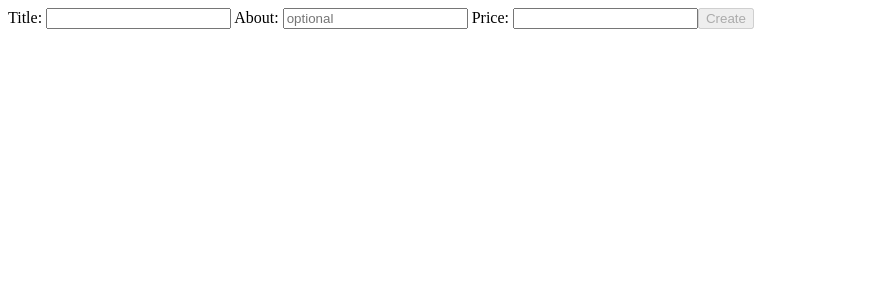
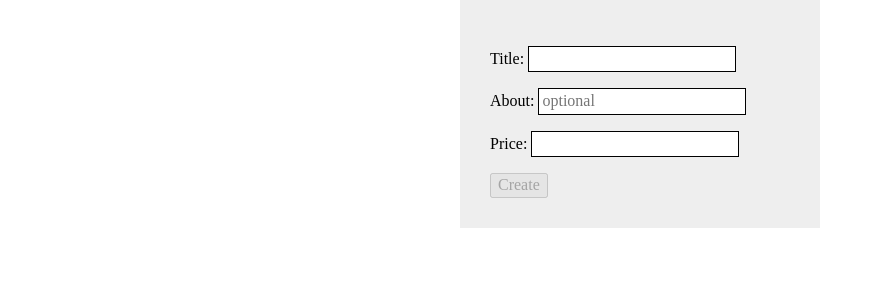
Before and after one commit to btbph/Wish-list-App, an Angular app: page /create in a window 1280 px wide. Shown: the top 300 px of the page, without its empty margins (0-875 px from the left). Built offline with nearby package versions, Linux system fonts and the light colour scheme.

Commit message:
finish layout

```diff
--- a/package.json
+++ b/package.json
@@ -23,6 +23,7 @@
     "@angular/router": "^6.1.0",
     "angular-in-memory-web-api": "^0.6.1",
     "core-js": "^2.5.4",
+    "normalize.css": "^8.0.0",
     "rxjs": "^6.0.0",
     "zone.js": "~0.8.26"
   },
--- a/src/app/components/create-wish/create-wish.component.html
+++ b/src/app/components/create-wish/create-wish.component.html
@@ -1,19 +1,29 @@
-<form [formGroup]="wishForm" (ngSubmit)="onSubmit()">
-
+<form [formGroup]="wishForm" (ngSubmit)="onSubmit()" class="form">
+  <p>
     <label>
       Title:
-    <input type="text" formControlName="title">
+      <input class="box" type="text" formControlName="title">
     </label>
+  </p>
 
+  <p>
     <label>
       About:
-    <input type="text" formControlName="about" placeholder="optional">
+      <input class="box" type="text" formControlName="about" placeholder="optional">
     </label>
+  </p>
 
+  <p>
     <label>
       Price:
-    <input type="text" formControlName="price">
+      <input class="box" type="text" formControlName="price">
     </label>
+  </p>
 
-  <button type="submit" [disabled]="!wishForm.valid">Create</button>
+  <button
+    class="submit-button"
+    type="submit"
+    [disabled]="!wishForm.valid">
+    Create
+  </button>
 </form>
--- /dev/null
+++ b/src/app/components/create-wish/create-wish.component.scss
@@ -0,0 +1,17 @@
+@import "~src/variables";
+
+.form {
+  margin: 0 auto;
+  padding: 30px;
+  background-color: $itemColor;
+  width: 300px;
+
+  .box {
+    border: 1px solid black;
+    padding: 3px
+  }
+
+  .submit-button {
+    margin: 0 auto;
+  }
+}
--- a/src/app/components/create-wish/create-wish.component.ts
+++ b/src/app/components/create-wish/create-wish.component.ts
@@ -6,7 +6,8 @@ import { WishlistService } from '../../services/wishlist.service';
 
 @Component({
   selector: 'app-create-wish',
-  templateUrl: './create-wish.component.html'
+  templateUrl: './create-wish.component.html',
+  styleUrls: ['./create-wish.component.scss']
 })
 export class CreateWishComponent implements OnInit {
 
--- a/src/app/components/detail-wish/detail-wish.component.html
+++ b/src/app/components/detail-wish/detail-wish.component.html
@@ -1,11 +1,15 @@
+<div class="container">
   <div class="bg-wish"
        [class.bg-wish1]="currentWish.image === 1"
        [class.bg-wish2]="currentWish.image === 2"
        [class.bg-wish3]="currentWish.image === 3"
        [class.bg-wish4]="currentWish.image === 4"
   ></div>
-<div>{{ currentWish.id }}</div>
-<div>{{ currentWish.about }}</div>
-<div>{{ currentWish.price }}</div>
-<div>{{ currentWish.image }}</div>
+  <div class="description">
+    <h2>Description</h2>
+    <div>Title: {{ currentWish.title }}</div>
+    <div *ngIf="currentWish.about">About: {{ currentWish.about }}</div>
+    <div>Price: {{ currentWish.price }}</div>
     <button (click)="deleteWish()">Delete</button>
+  </div>
+</div>
--- /dev/null
+++ b/src/app/components/detail-wish/detail-wish.component.scss
@@ -0,0 +1,9 @@
+.container {
+  width: 35%;
+  display: flex;
+  justify-content: space-around;
+}
+
+.description {
+  //float: right;
+}
--- a/src/app/components/detail-wish/detail-wish.component.ts
+++ b/src/app/components/detail-wish/detail-wish.component.ts
@@ -7,7 +7,8 @@ import { Wish } from '../../models/wish';
 
 @Component({
   selector: 'app-detail-wish',
-  templateUrl: './detail-wish.component.html'
+  templateUrl: './detail-wish.component.html',
+  styleUrls: ['./detail-wish.component.scss']
 })
 export class DetailWishComponent implements OnInit {
   public currentWish: Wish;
--- a/src/styles.scss
+++ b/src/styles.scss
@@ -1,5 +1,7 @@
+@import '~normalize.css';
+
 .bg-wish {
-  background: url('./assets/css_sprites.png');
+  background: url('./assets/css_sprites.png'); //bad sprite images sizes' should be the same
 }
 
 .bg-wish1 {
```
Also changed, not shown: 1 other file (tests, documents, lock files or other folders). Lines whose indentation alone changed are shown as unchanged.
